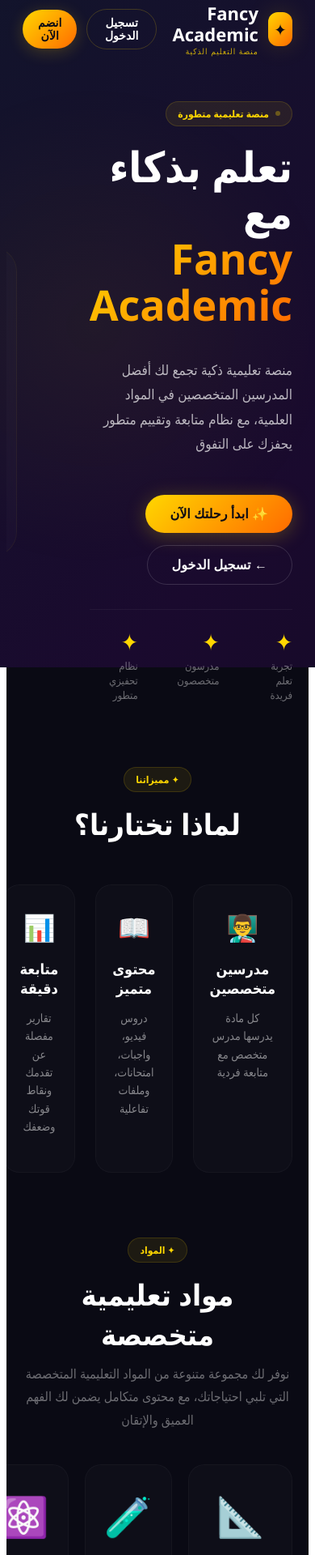
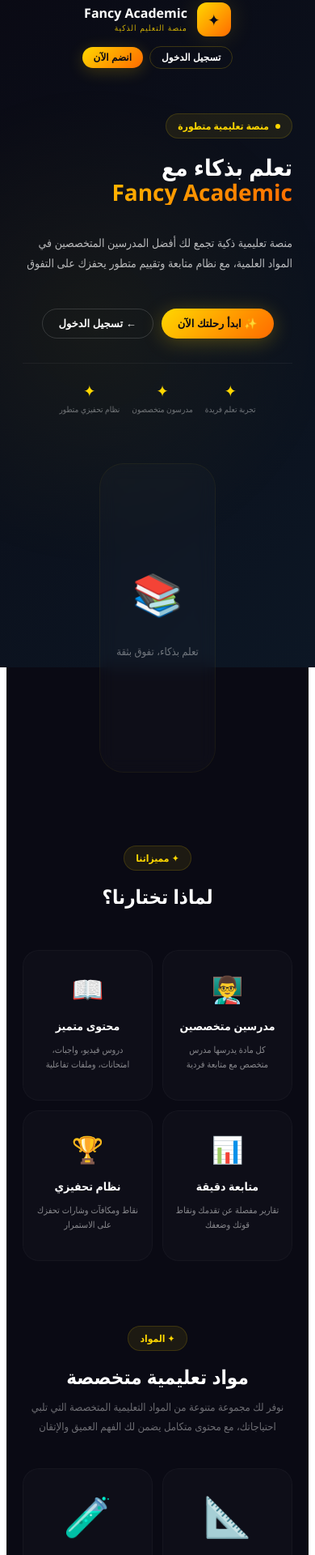
Before and after one commit to fancyacademic-design/fancy-academic, a Next.js app: page / in a window 390 px wide. Shown: the part 20-1940 px from the top of the page at 81% size. Built offline with nearby package versions, Linux system fonts and the light colour scheme.

Commit message:
Update page.tsx

```diff
--- a/app/page.tsx
+++ b/app/page.tsx
@@ -1,4 +1,3 @@
-// app/page.tsx
 'use client';
 import { useState, useEffect } from 'react';
 import Link from 'next/link';
@@ -7,13 +6,24 @@
 export default function Home() {
   const router = useRouter();
   const [isScrolled, setIsScrolled] = useState(false);
+  const [isMobile, setIsMobile] = useState(false);
 
   useEffect(() => {
     const handleScroll = () => {
       setIsScrolled(window.scrollY > 50);
     };
     window.addEventListener('scroll', handleScroll);
-    return () => window.removeEventListener('scroll', handleScroll);
+
+    const checkMobile = () => {
+      setIsMobile(window.innerWidth <= 768);
+    };
+    checkMobile();
+    window.addEventListener('resize', checkMobile);
+
+    return () => {
+      window.removeEventListener('scroll', handleScroll);
+      window.removeEventListener('resize', checkMobile);
+    };
   }, []);
 
   return (
@@ -29,22 +39,26 @@
           borderBottom: isScrolled ? '1px solid rgba(255, 215, 0, 0.1)' : 'none',
         }}
       >
-        <div style={styles.headerContent}>
+        <div style={isMobile ? styles.headerContentMobile : styles.headerContent}>
           <div style={styles.logo}>
             <div style={styles.logoIconWrapper}>
               <span style={styles.logoIcon}>✦</span>
             </div>
             <div style={styles.logoText}>
-              <h1 style={styles.logoMain}>Fancy Academic</h1>
+              <h1 style={isMobile ? {...styles.logoMain, fontSize: '16px'} : styles.logoMain}>
+                Fancy Academic
+              </h1>
               <p style={styles.logoSub}>منصة التعليم الذكية</p>
             </div>
           </div>
 
-          <nav style={styles.nav}>
-            <button style={styles.navButton} onClick={() => router.push('/login')}>
+          <nav style={isMobile ? styles.navMobile : styles.nav}>
+            <button style={isMobile ? {...styles.navButton, fontSize: '12px', padding: '6px 14px'} : styles.navButton}
+              onClick={() => router.push('/login')}>
               تسجيل الدخول
             </button>
-            <button style={styles.navButtonPrimary} onClick={() => router.push('/register')}>
+            <button style={isMobile ? {...styles.navButtonPrimary, fontSize: '12px', padding: '6px 14px'} : styles.navButtonPrimary}
+              onClick={() => router.push('/register')}>
               انضم الآن
             </button>
           </nav>
@@ -52,44 +66,46 @@
       </header>
 
       <main style={styles.main}>
-        <div style={styles.hero}>
+        <div style={isMobile ? styles.heroMobile : styles.hero}>
           <div style={styles.heroContent}>
             <div style={styles.heroBadge}>
               <span style={styles.badgeDot}></span>
               منصة تعليمية متطورة
             </div>
 
-            <h1 style={styles.heroTitle}>
+            <h1 style={isMobile ? {...styles.heroTitle, fontSize: '28px'} : styles.heroTitle}>
               تعلم بذكاء مع
               <span style={styles.heroHighlight}> Fancy Academic</span>
             </h1>
 
-            <p style={styles.heroDescription}>
+            <p style={isMobile ? {...styles.heroDescription, fontSize: '14px'} : styles.heroDescription}>
               منصة تعليمية ذكية تجمع لك أفضل المدرسين المتخصصين في المواد العلمية،
               مع نظام متابعة وتقييم متطور يحفزك على التفوق
             </p>
 
-            <div style={styles.heroButtons}>
-              <button style={styles.primaryButton} onClick={() => router.push('/register')}>
+            <div style={isMobile ? styles.heroButtonsMobile : styles.heroButtons}>
+              <button style={isMobile ? {...styles.primaryButton, fontSize: '13px', padding: '10px 20px'} : styles.primaryButton}
+                onClick={() => router.push('/register')}>
                 ✨ ابدأ رحلتك الآن
               </button>
-              <button style={styles.secondaryButton} onClick={() => router.push('/login')}>
+              <button style={isMobile ? {...styles.secondaryButton, fontSize: '13px', padding: '10px 20px'} : styles.secondaryButton}
+                onClick={() => router.push('/login')}>
                 ← تسجيل الدخول
               </button>
             </div>
 
-            <div style={styles.stats}>
+            <div style={isMobile ? styles.statsMobile : styles.stats}>
               <div style={styles.statItem}>
-                <span style={styles.statNumber}>✦</span>
-                <span style={styles.statLabel}>تجربة تعلم فريدة</span>
+                <span style={isMobile ? {...styles.statNumber, fontSize: '20px'} : styles.statNumber}>✦</span>
+                <span style={isMobile ? {...styles.statLabel, fontSize: '10px'} : styles.statLabel}>تجربة تعلم فريدة</span>
               </div>
               <div style={styles.statItem}>
-                <span style={styles.statNumber}>✦</span>
-                <span style={styles.statLabel}>مدرسون متخصصون</span>
+                <span style={isMobile ? {...styles.statNumber, fontSize: '20px'} : styles.statNumber}>✦</span>
+                <span style={isMobile ? {...styles.statLabel, fontSize: '10px'} : styles.statLabel}>مدرسون متخصصون</span>
               </div>
               <div style={styles.statItem}>
-                <span style={styles.statNumber}>✦</span>
-                <span style={styles.statLabel}>نظام تحفيزي متطور</span>
+                <span style={isMobile ? {...styles.statNumber, fontSize: '20px'} : styles.statNumber}>✦</span>
+                <span style={isMobile ? {...styles.statLabel, fontSize: '10px'} : styles.statLabel}>نظام تحفيزي متطور</span>
               </div>
             </div>
           </div>
@@ -97,8 +113,8 @@
           <div style={styles.heroImage}>
             <div style={styles.imageWrapper}>
               <div style={styles.imageContent}>
-                <div style={styles.mainIcon}>📚</div>
-                <p style={styles.imageText}>تعلم بذكاء، تفوق بثقة</p>
+                <div style={isMobile ? {...styles.mainIcon, fontSize: '50px'} : styles.mainIcon}>📚</div>
+                <p style={isMobile ? {...styles.imageText, fontSize: '13px'} : styles.imageText}>تعلم بذكاء، تفوق بثقة</p>
               </div>
             </div>
           </div>
@@ -107,32 +123,32 @@
         <div style={styles.features}>
           <div style={styles.featuresHeader}>
             <span style={styles.featuresBadge}>✦ مميزاتنا</span>
-            <h2 style={styles.featuresTitle}>لماذا تختارنا؟</h2>
+            <h2 style={isMobile ? {...styles.featuresTitle, fontSize: '24px'} : styles.featuresTitle}>لماذا تختارنا؟</h2>
           </div>
 
-          <div style={styles.featuresGrid}>
+          <div style={isMobile ? styles.featuresGridMobile : styles.featuresGrid}>
             <div style={styles.featureCard}>
               <div style={styles.featureIconWrapper}>👨‍🏫</div>
-              <h3 style={styles.featureTitle}>مدرسين متخصصين</h3>
-              <p style={styles.featureText}>كل مادة يدرسها مدرس متخصص مع متابعة فردية</p>
+              <h3 style={isMobile ? {...styles.featureTitle, fontSize: '14px'} : styles.featureTitle}>مدرسين متخصصين</h3>
+              <p style={isMobile ? {...styles.featureText, fontSize: '11px'} : styles.featureText}>كل مادة يدرسها مدرس متخصص مع متابعة فردية</p>
             </div>
 
             <div style={styles.featureCard}>
               <div style={styles.featureIconWrapper}>📖</div>
-              <h3 style={styles.featureTitle}>محتوى متميز</h3>
-              <p style={styles.featureText}>دروس فيديو، واجبات، امتحانات، وملفات تفاعلية</p>
+              <h3 style={isMobile ? {...styles.featureTitle, fontSize: '14px'} : styles.featureTitle}>محتوى متميز</h3>
+              <p style={isMobile ? {...styles.featureText, fontSize: '11px'} : styles.featureText}>دروس فيديو، واجبات، امتحانات، وملفات تفاعلية</p>
             </div>
 
             <div style={styles.featureCard}>
               <div style={styles.featureIconWrapper}>📊</div>
-              <h3 style={styles.featureTitle}>متابعة دقيقة</h3>
-              <p style={styles.featureText}>تقارير مفصلة عن تقدمك ونقاط قوتك وضعفك</p>
+              <h3 style={isMobile ? {...styles.featureTitle, fontSize: '14px'} : styles.featureTitle}>متابعة دقيقة</h3>
+              <p style={isMobile ? {...styles.featureText, fontSize: '11px'} : styles.featureText}>تقارير مفصلة عن تقدمك ونقاط قوتك وضعفك</p>
             </div>
 
             <div style={styles.featureCard}>
               <div style={styles.featureIconWrapper}>🏆</div>
-              <h3 style={styles.featureTitle}>نظام تحفيزي</h3>
-              <p style={styles.featureText}>نقاط ومكافآت وشارات تحفزك على الاستمرار</p>
+              <h3 style={isMobile ? {...styles.featureTitle, fontSize: '14px'} : styles.featureTitle}>نظام تحفيزي</h3>
+              <p style={isMobile ? {...styles.featureText, fontSize: '11px'} : styles.featureText}>نقاط ومكافآت وشارات تحفزك على الاستمرار</p>
             </div>
           </div>
         </div>
@@ -140,36 +156,36 @@
         <div style={styles.subjectsSection}>
           <div style={styles.sectionHeader}>
             <span style={styles.sectionBadge}>✦ المواد</span>
-            <h2 style={styles.sectionTitle}>مواد تعليمية متخصصة</h2>
-            <p style={styles.sectionSubtitle}>
+            <h2 style={isMobile ? {...styles.sectionTitle, fontSize: '24px'} : styles.sectionTitle}>مواد تعليمية متخصصة</h2>
+            <p style={isMobile ? {...styles.sectionSubtitle, fontSize: '13px'} : styles.sectionSubtitle}>
               نوفر لك مجموعة متنوعة من المواد التعليمية المتخصصة التي تلبي احتياجاتك،
               مع محتوى متكامل يضمن لك الفهم العميق والإتقان
             </p>
           </div>
 
-          <div style={styles.subjectsGrid}>
+          <div style={isMobile ? styles.subjectsGridMobile : styles.subjectsGrid}>
             <div style={styles.subjectCard}>
               <div style={styles.subjectIcon}>📐</div>
-              <h3 style={styles.subjectTitle}>الرياضيات</h3>
-              <p style={styles.subjectDesc}>قريباً</p>
+              <h3 style={isMobile ? {...styles.subjectTitle, fontSize: '14px'} : styles.subjectTitle}>الرياضيات</h3>
+              <p style={isMobile ? {...styles.subjectDesc, fontSize: '10px'} : styles.subjectDesc}>قريباً</p>
             </div>
 
             <div style={styles.subjectCard}>
               <div style={styles.subjectIcon}>🧪</div>
-              <h3 style={styles.subjectTitle}>الكيمياء</h3>
-              <p style={styles.subjectDesc}>قريباً</p>
+              <h3 style={isMobile ? {...styles.subjectTitle, fontSize: '14px'} : styles.subjectTitle}>الكيمياء</h3>
+              <p style={isMobile ? {...styles.subjectDesc, fontSize: '10px'} : styles.subjectDesc}>قريباً</p>
             </div>
 
             <div style={styles.subjectCard}>
               <div style={styles.subjectIcon}>⚛️</div>
-              <h3 style={styles.subjectTitle}>الفيزياء</h3>
-              <p style={styles.subjectDesc}>قريباً</p>
+              <h3 style={isMobile ? {...styles.subjectTitle, fontSize: '14px'} : styles.subjectTitle}>الفيزياء</h3>
+              <p style={isMobile ? {...styles.subjectDesc, fontSize: '10px'} : styles.subjectDesc}>قريباً</p>
             </div>
 
             <div style={styles.subjectCard}>
               <div style={styles.subjectIcon}>🧬</div>
-              <h3 style={styles.subjectTitle}>الأحياء</h3>
-              <p style={styles.subjectDesc}>قريباً</p>
+              <h3 style={isMobile ? {...styles.subjectTitle, fontSize: '14px'} : styles.subjectTitle}>الأحياء</h3>
+              <p style={isMobile ? {...styles.subjectDesc, fontSize: '10px'} : styles.subjectDesc}>قريباً</p>
             </div>
           </div>
         </div>
@@ -177,11 +193,15 @@
         <div style={styles.supportSection}>
           <div style={styles.supportCard}>
             <div style={styles.supportContent}>
-              <h2 style={styles.supportTitle}>💬 تواصل مع الدعم</h2>
-              <p style={styles.supportText}>
+              <h2 style={isMobile ? {...styles.supportTitle, fontSize: '20px'} : styles.supportTitle}>💬 تواصل مع الدعم</h2>
+              <p style={isMobile ? {...styles.supportText, fontSize: '13px'} : styles.supportText}>
                 لديك استفسار أو تحتاج مساعدة؟ فريق الدعم جاهز لمساعدتك في أي وقت
               </p>
-              <a href="#" style={styles.supportButton}>
+              <a
+                href="https://wa.me/message/UKASWZCU5BNLN1?src=qr"
+                target="_blank"
+                style={styles.supportButton}
+              >
                 تواصل معنا
               </a>
             </div>
@@ -191,9 +211,10 @@
         <div style={styles.ctaSection}>
           <div style={styles.ctaCard}>
             <div style={styles.ctaContent}>
-              <h2 style={styles.ctaTitle}>ابدأ رحلتك التعليمية اليوم</h2>
-              <p style={styles.ctaText}>انضم إلى Fancy Academic واستمتع بتجربة تعليمية متطورة</p>
-              <button style={styles.ctaButton} onClick={() => router.push('/register')}>
+              <h2 style={isMobile ? {...styles.ctaTitle, fontSize: '22px'} : styles.ctaTitle}>ابدأ رحلتك التعليمية اليوم</h2>
+              <p style={isMobile ? {...styles.ctaText, fontSize: '13px'} : styles.ctaText}>انضم إلى Fancy Academic واستمتع بتجربة تعليمية متطورة</p>
+              <button style={isMobile ? {...styles.ctaButton, fontSize: '13px', padding: '10px 20px'} : styles.ctaButton}
+                onClick={() => router.push('/register')}>
                 ✦ إنشاء حساب مجاني
               </button>
             </div>
@@ -203,46 +224,33 @@
 
       <footer style={styles.footer}>
         <div style={styles.footerContent}>
-          <div style={styles.footerTop}>
+          <div style={isMobile ? styles.footerTopMobile : styles.footerTop}>
             <div style={styles.footerInfo}>
               <div style={styles.footerLogo}>
                 <span style={styles.footerLogoIcon}>✦</span>
-                <h3 style={styles.footerTitle}>Fancy Academic</h3>
+                <h3 style={isMobile ? {...styles.footerTitle, fontSize: '16px'} : styles.footerTitle}>Fancy Academic</h3>
               </div>
-              <p style={styles.footerText}>
+              <p style={isMobile ? {...styles.footerText, fontSize: '12px'} : styles.footerText}>
                 منصة التعليم الذكية التي تجمع بين المدرسين المتخصصين والتقنيات الحديثة
               </p>
             </div>
 
             <div style={styles.footerLinks}>
               <h4 style={styles.footerLinksTitle}>روابط سريعة</h4>
-              <Link href="/login" style={styles.footerLink}>تسجيل الدخول</Link>
-              <Link href="/register" style={styles.footerLink}>إنشاء حساب</Link>
-              <a href="#" style={styles.footerLink}>الدعم الفني</a>
+              <Link href="/login" style={isMobile ? {...styles.footerLink, fontSize: '12px'} : styles.footerLink}>تسجيل الدخول</Link>
+              <Link href="/register" style={isMobile ? {...styles.footerLink, fontSize: '12px'} : styles.footerLink}>إنشاء حساب</Link>
+              <a href="https://wa.me/message/UKASWZCU5BNLN1?src=qr" target="_blank"
+                style={isMobile ? {...styles.footerLink, fontSize: '12px'} : styles.footerLink}>الدعم الفني</a>
             </div>
           </div>
 
           <div style={styles.footerBottom}>
-            <p style={styles.copyright}>© {new Date().getFullYear()} Fancy Academic. جميع الحقوق محفوظة</p>
+            <p style={isMobile ? {...styles.copyright, fontSize: '10px'} : styles.copyright}>
+              © {new Date().getFullYear()} Fancy Academic. جميع الحقوق محفوظة
+            </p>
           </div>
         </div>
       </footer>
-
-      <style jsx>{`
-        @keyframes gradientMove {
-          0% { background-position: 0% 50%; }
-          50% { background-position: 100% 50%; }
-          100% { background-position: 0% 50%; }
-        }
-        @keyframes float {
-          0%, 100% { transform: translateY(0); }
-          50% { transform: translateY(-10px); }
-        }
-        @keyframes pulse {
-          0%, 100% { opacity: 0.3; }
-          50% { opacity: 0.6; }
-        }
-      `}</style>
     </div>
   );
 }
@@ -293,6 +301,16 @@
     position: 'relative',
     zIndex: 2,
   },
+  headerContentMobile: {
+    maxWidth: '1200px',
+    margin: '0 auto',
+    display: 'flex',
+    flexDirection: 'column',
+    alignItems: 'center',
+    gap: '12px',
+    position: 'relative',
+    zIndex: 2,
+  },
   logo: {
     display: 'flex',
     alignItems: 'center',
@@ -338,6 +356,13 @@
     gap: '12px',
     alignItems: 'center',
   },
+  navMobile: {
+    display: 'flex',
+    gap: '8px',
+    alignItems: 'center',
+    flexWrap: 'wrap',
+    justifyContent: 'center',
+  },
   navButton: {
     padding: '8px 18px',
     background: 'transparent',
@@ -375,6 +400,14 @@
     alignItems: 'center',
     marginBottom: '80px',
     minHeight: 'calc(100vh - 200px)',
+  },
+  heroMobile: {
+    display: 'flex',
+    flexDirection: 'column',
+    gap: '30px',
+    alignItems: 'center',
+    marginBottom: '60px',
+    minHeight: 'auto',
   },
   heroContent: {
     display: 'flex',
@@ -426,6 +459,13 @@
     flexWrap: 'wrap',
     marginTop: '10px',
   },
+  heroButtonsMobile: {
+    display: 'flex',
+    gap: '10px',
+    flexWrap: 'wrap',
+    marginTop: '10px',
+    justifyContent: 'center',
+  },
   primaryButton: {
     padding: '14px 30px',
     background: 'linear-gradient(135deg, #FFD700, #FF6B00)',
@@ -462,10 +502,20 @@
     paddingTop: '20px',
     borderTop: '1px solid rgba(255, 255, 255, 0.05)',
   },
+  statsMobile: {
+    display: 'flex',
+    gap: '15px',
+    marginTop: '10px',
+    paddingTop: '20px',
+    borderTop: '1px solid rgba(255, 255, 255, 0.05)',
+    justifyContent: 'center',
+    flexWrap: 'wrap',
+  },
   statItem: {
     display: 'flex',
     flexDirection: 'column',
     gap: '2px',
+    alignItems: 'center',
   },
   statNumber: {
     fontSize: '28px',
@@ -537,9 +587,14 @@
     gridTemplateColumns: 'repeat(4, 1fr)',
     gap: '25px',
   },
+  featuresGridMobile: {
+    display: 'grid',
+    gridTemplateColumns: 'repeat(2, 1fr)',
+    gap: '12px',
+  },
   featureCard: {
     background: 'rgba(255, 255, 255, 0.02)',
-    padding: '30px 20px',
+    padding: '25px 15px',
     borderRadius: '20px',
     border: '1px solid rgba(255, 255, 255, 0.03)',
     textAlign: 'center',
@@ -595,9 +650,14 @@
     gridTemplateColumns: 'repeat(4, 1fr)',
     gap: '20px',
   },
+  subjectsGridMobile: {
+    display: 'grid',
+    gridTemplateColumns: 'repeat(2, 1fr)',
+    gap: '12px',
+  },
   subjectCard: {
     background: 'rgba(255, 255, 255, 0.02)',
-    padding: '30px 20px',
+    padding: '25px 15px',
     borderRadius: '20px',
     border: '1px solid rgba(255, 255, 255, 0.03)',
     textAlign: 'center',
@@ -606,12 +666,12 @@
   subjectIcon: {
     fontSize: '48px',
     display: 'block',
-    marginBottom: '15px',
+    marginBottom: '12px',
   },
   subjectTitle: {
     fontSize: '20px',
     fontWeight: '700',
-    marginBottom: '8px',
+    marginBottom: '6px',
   },
   subjectDesc: {
     fontSize: '13px',
@@ -623,7 +683,7 @@
   },
   supportCard: {
     background: 'linear-gradient(135deg, rgba(255, 215, 0, 0.05), rgba(255, 107, 0, 0.03))',
-    padding: '40px 30px',
+    padding: '40px 20px',
     borderRadius: '24px',
     border: '1px solid rgba(255, 215, 0, 0.08)',
     textAlign: 'center',
@@ -660,7 +720,7 @@
   },
   ctaCard: {
     background: 'linear-gradient(135deg, rgba(255, 215, 0, 0.05), rgba(255, 107, 0, 0.05))',
-    padding: '50px 30px',
+    padding: '50px 20px',
     borderRadius: '30px',
     border: '1px solid rgba(255, 215, 0, 0.05)',
     textAlign: 'center',
@@ -707,6 +767,13 @@
     gridTemplateColumns: '2fr 1fr',
     gap: '40px',
     marginBottom: '30px',
+  },
+  footerTopMobile: {
+    display: 'flex',
+    flexDirection: 'column',
+    gap: '25px',
+    marginBottom: '25px',
+    textAlign: 'center',
   },
   footerInfo: {
     display: 'flex',
```
